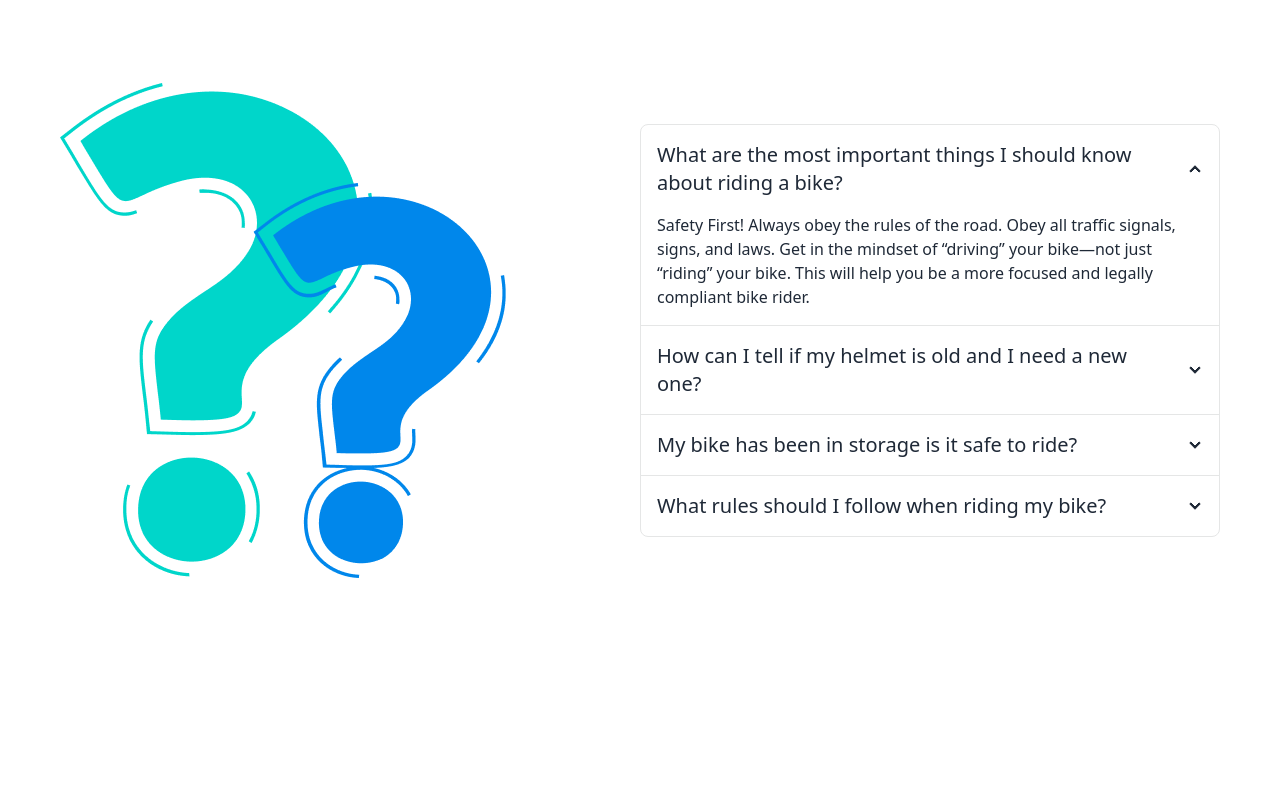
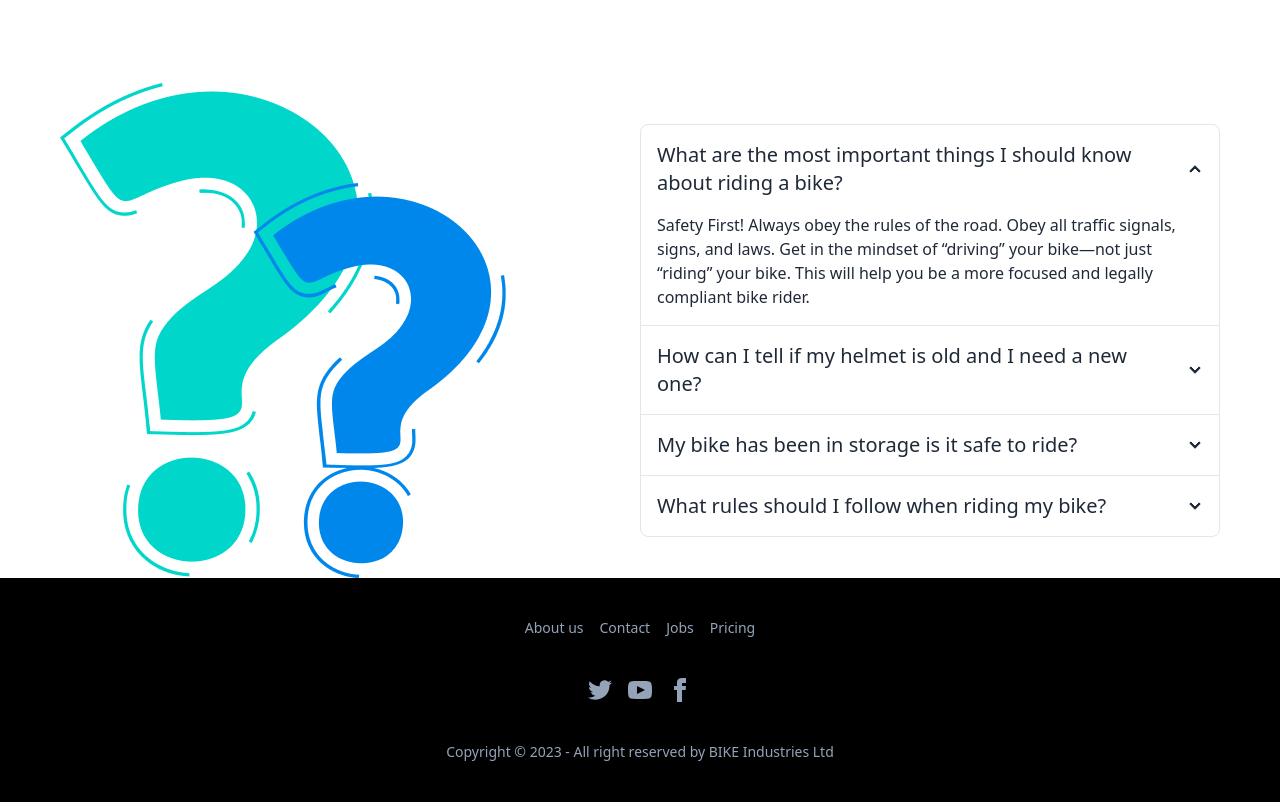
Before and after one commit to zalish-shawon/biker-zone, a plain HTML site: page index.html in a window 1280 px wide. Shown: the part 2241-3043 px from the top of the page. Before the commit the page ends 2819 px from the top, so only its background shows below. Drawn offline with nearby package versions, Linux system fonts and the light colour scheme.

Commit message:
footer added

```diff
--- a/index.html
+++ b/index.html
@@ -337,6 +337,27 @@
           </div>
         </section>
   </main>
+  <footer class="bg-black text-slate-400">
+    <footer class="footer footer-center p-10 rounded">
+      <div class="grid grid-flow-col gap-4">
+        <a class="link link-hover">About us</a>
+        <a class="link link-hover">Contact</a>
+        <a class="link link-hover">Jobs</a>
+        <a class="link link-hover">Pricing</a>
+      </div>
+      <div>
+        <div class="grid grid-flow-col gap-4">
+          <a><svg xmlns="http://www.w3.org/2000/svg" width="24" height="24" viewBox="0 0 24 24" class="fill-current"><path d="M24 4.557c-.883.392-1.832.656-2.828.775 1.017-.609 1.798-1.574 2.165-2.724-.951.564-2.005.974-3.127 1.195-.897-.957-2.178-1.555-3.594-1.555-3.179 0-5.515 2.966-4.797 6.045-4.091-.205-7.719-2.165-10.148-5.144-1.29 2.213-.669 5.108 1.523 6.574-.806-.026-1.566-.247-2.229-.616-.054 2.281 1.581 4.415 3.949 4.89-.693.188-1.452.232-2.224.084.626 1.956 2.444 3.379 4.6 3.419-2.07 1.623-4.678 2.348-7.29 2.04 2.179 1.397 4.768 2.212 7.548 2.212 9.142 0 14.307-7.721 13.995-14.646.962-.695 1.797-1.562 2.457-2.549z"></path></svg></a>
+          <a><svg xmlns="http://www.w3.org/2000/svg" width="24" height="24" viewBox="0 0 24 24" class="fill-current"><path d="M19.615 3.184c-3.604-.246-11.631-.245-15.23 0-3.897.266-4.356 2.62-4.385 8.816.029 6.185.484 8.549 4.385 8.816 3.6.245 11.626.246 15.23 0 3.897-.266 4.356-2.62 4.385-8.816-.029-6.185-.484-8.549-4.385-8.816zm-10.615 12.816v-8l8 3.993-8 4.007z"></path></svg></a>
+          <a><svg xmlns="http://www.w3.org/2000/svg" width="24" height="24" viewBox="0 0 24 24" class="fill-current"><path d="M9 8h-3v4h3v12h5v-12h3.642l.358-4h-4v-1.667c0-.955.192-1.333 1.115-1.333h2.885v-5h-3.808c-3.596 0-5.192 1.583-5.192 4.615v3.385z"></path></svg></a>
+        </div>
+      </div>
+      <div>
+        <p>Copyright © 2023 - All right reserved by BIKE Industries Ltd</p>
+      </div>
+    </footer>
+
+  </footer>
 </body>
 
 </html>
```
